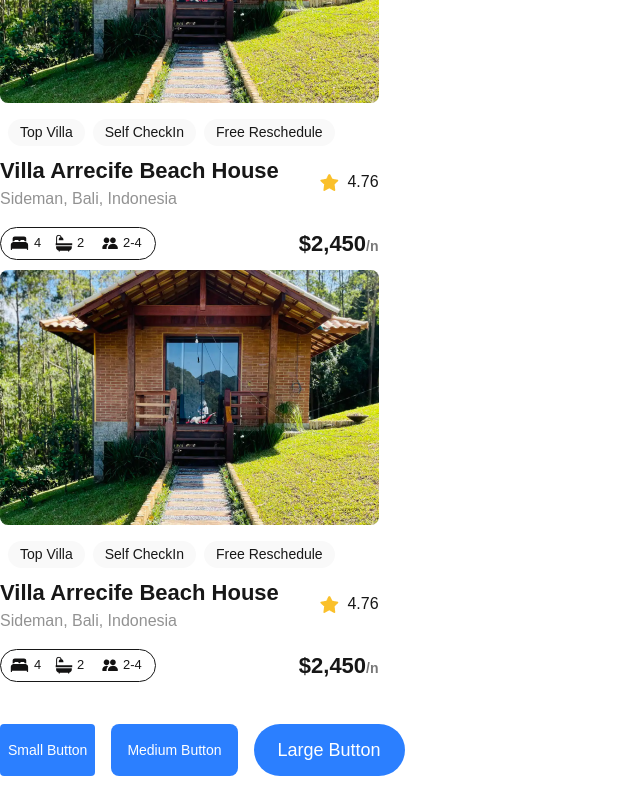
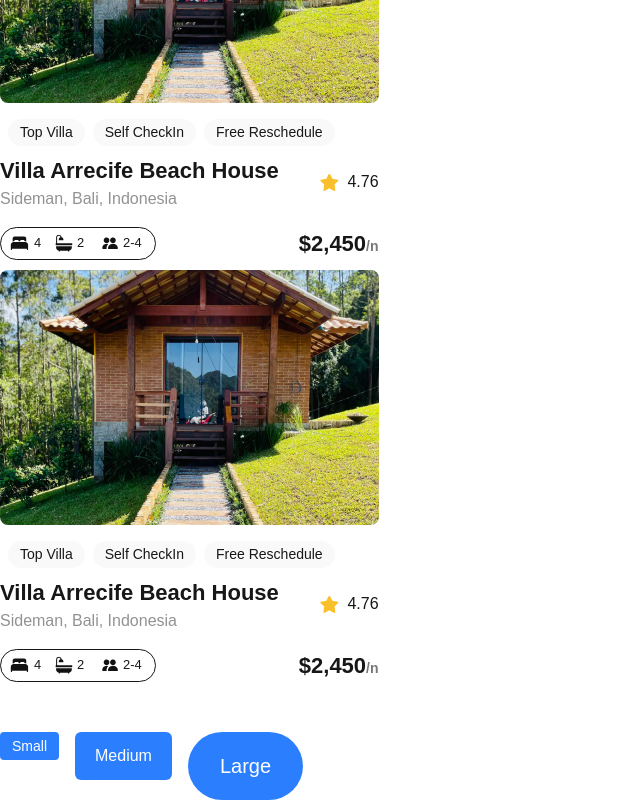
Before and after one commit to WhizIkem/alx-project-0x00-setup, a Next.js app in the folder alx-project-0x00/: page /landing in a window 1280 px wide. Shown: the part 602-1402 px from the top of the page, without its empty margins (0-640 px from the left). Before the commit the page ends 1378 px from the top, so only its background shows below. Built offline with nearby package versions, Linux system fonts and the light colour scheme.

Commit message:
Button component

```diff
--- a/alx-project-0x00/pages/landing.tsx
+++ b/alx-project-0x00/pages/landing.tsx
@@ -13,11 +13,11 @@ const Landing: React.FC = () => {
       <Card />
       <Card />
       <Card />
-      {/* Buttons with various sizes and shapes */}
-      <div className="flex flex-wrap gap-4 mt-8">
-        <Button title="Small Button" styles="text-sm px-2 py-1 rounded-sm" />
-        <Button title="Medium Button" styles="text-sm px-4 py-2 rounded-lg" />
-        <Button title="Large Button" styles="text-lg px-6 py-3 rounded-full" />
+      {/* Small Buttons */}
+      <div className="flex flex-wrap gap-4 items-start mt-10">
+        <Button title="Small" styles="text-sm px-3 py-1 rounded-sm" />
+        <Button title="Medium" styles="text-base px-5 py-3 rounded-md" />
+        <Button title="Large" styles="text-xl px-8 py-5 rounded-full" />
       </div>
     </div>
   )
```
